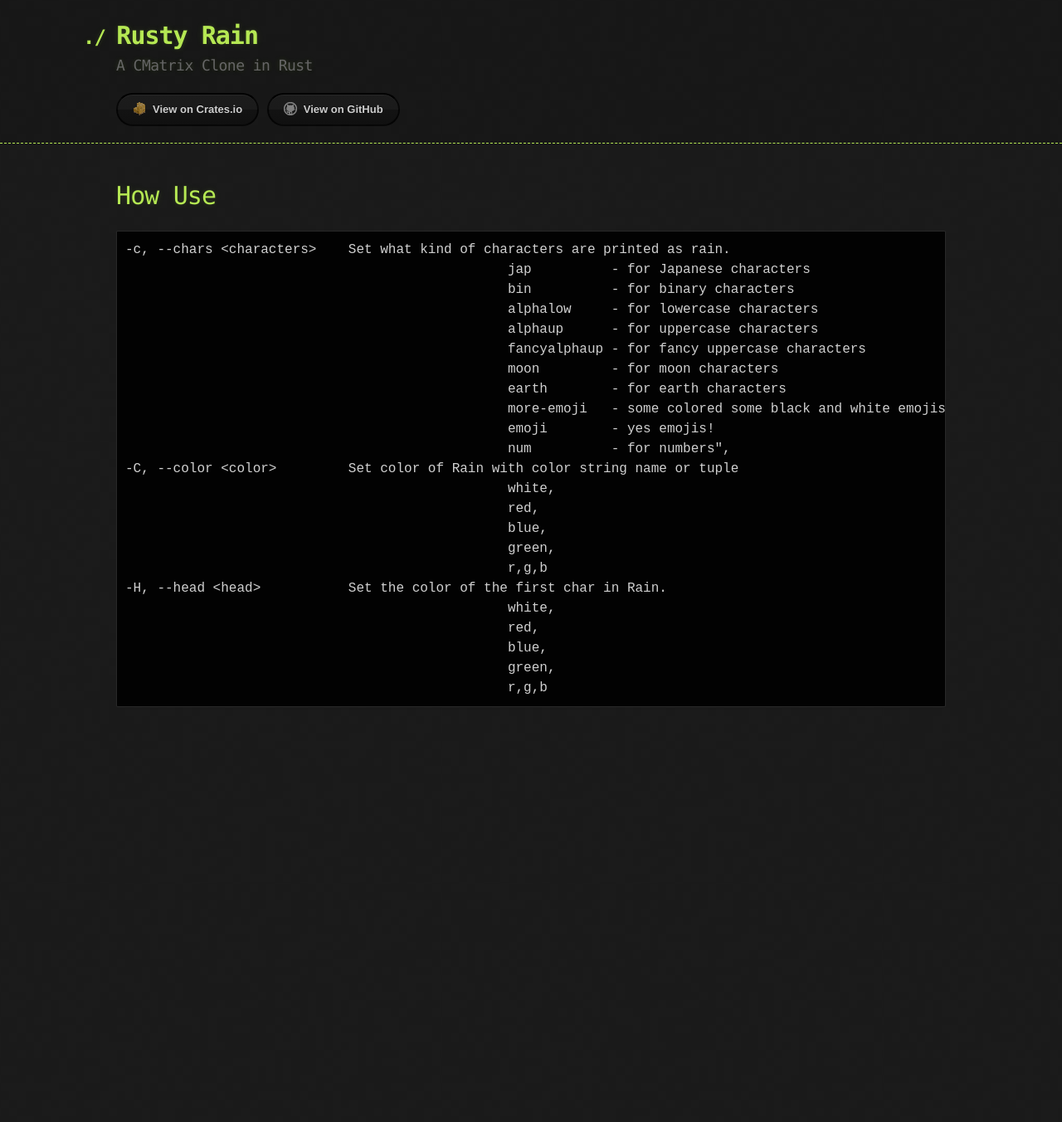
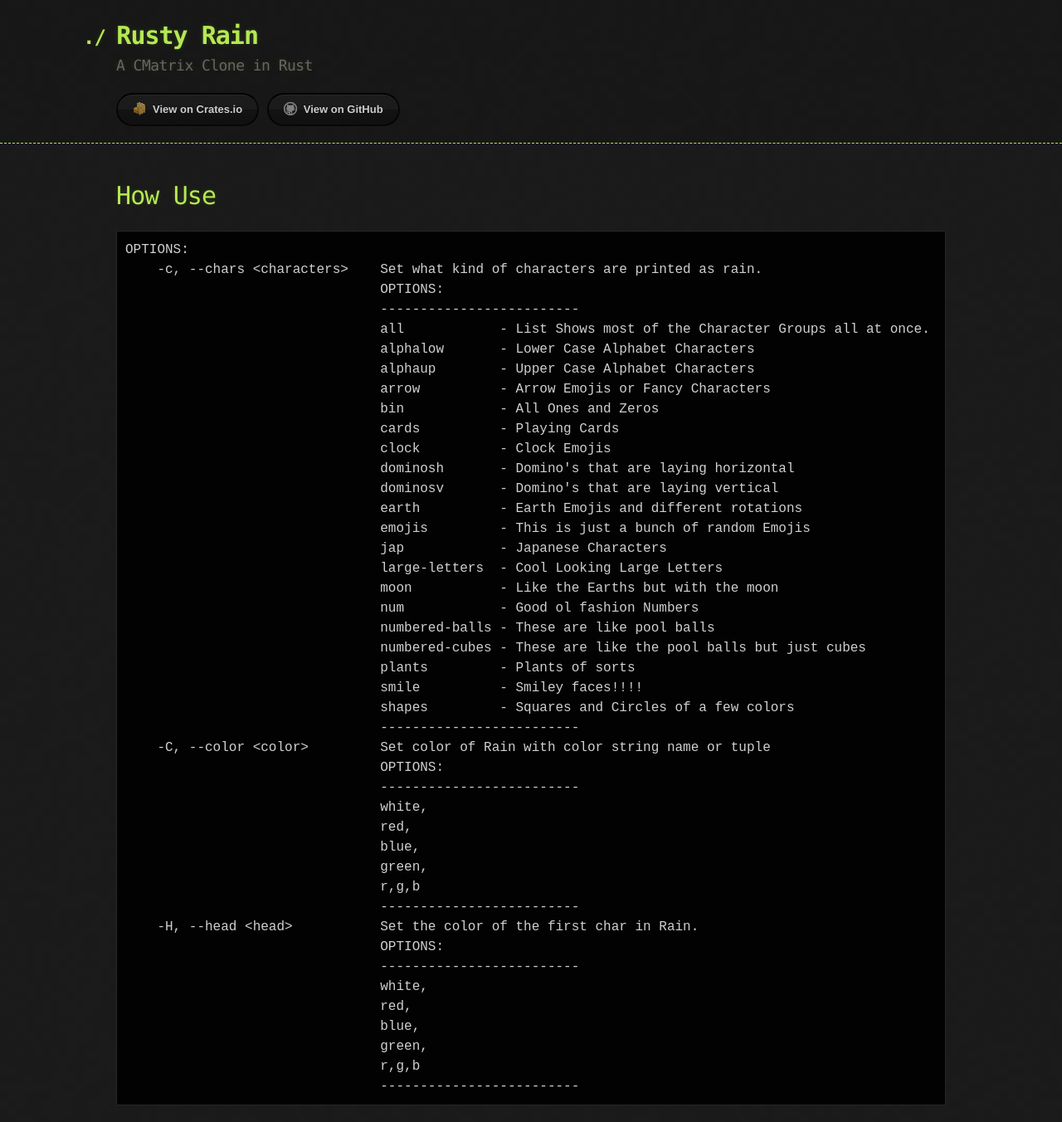
Before and after one commit to cowboy8625/rusty-rain, a Jekyll site: the page built from using.md, in a window 1280 px wide. Shown: the whole page at 83% size. Built offline with Jekyll 4.4.1, drawn with Linux system fonts in a browser that asks for light colours; our own code applies the rules of GitHub Pages for plain Markdown files; before the commit the page ends 900 px from its top, so only the background shows below that.

Commit message:
Update using.md

````diff
--- a/using.md
+++ b/using.md
@@ -1,26 +1,46 @@
 # How Use
 ```
--c, --chars <characters>    Set what kind of characters are printed as rain.
-                                                jap          - for Japanese characters
-                                                bin          - for binary characters
-                                                alphalow     - for lowercase characters
-                                                alphaup      - for uppercase characters
-                                                fancyalphaup - for fancy uppercase characters
-                                                moon         - for moon characters
-                                                earth        - for earth characters
-                                                more-emoji   - some colored some black and white emojis
-                                                emoji        - yes emojis!
-                                                num          - for numbers",
--C, --color <color>         Set color of Rain with color string name or tuple
-                                                white,
-                                                red,
-                                                blue,
-                                                green,
-                                                r,g,b
--H, --head <head>           Set the color of the first char in Rain.
-                                                white,
-                                                red,
-                                                blue,
-                                                green,
-                                                r,g,b
+OPTIONS:
+    -c, --chars <characters>    Set what kind of characters are printed as rain.
+                                OPTIONS:
+                                -------------------------
+                                all            - List Shows most of the Character Groups all at once.
+                                alphalow       - Lower Case Alphabet Characters
+                                alphaup        - Upper Case Alphabet Characters
+                                arrow          - Arrow Emojis or Fancy Characters
+                                bin            - All Ones and Zeros
+                                cards          - Playing Cards
+                                clock          - Clock Emojis
+                                dominosh       - Domino's that are laying horizontal
+                                dominosv       - Domino's that are laying vertical
+                                earth          - Earth Emojis and different rotations
+                                emojis         - This is just a bunch of random Emojis
+                                jap            - Japanese Characters
+                                large-letters  - Cool Looking Large Letters
+                                moon           - Like the Earths but with the moon
+                                num            - Good ol fashion Numbers
+                                numbered-balls - These are like pool balls
+                                numbered-cubes - These are like the pool balls but just cubes
+                                plants         - Plants of sorts
+                                smile          - Smiley faces!!!!
+                                shapes         - Squares and Circles of a few colors
+                                -------------------------
+    -C, --color <color>         Set color of Rain with color string name or tuple
+                                OPTIONS:
+                                -------------------------
+                                white,
+                                red,
+                                blue,
+                                green,
+                                r,g,b
+                                -------------------------
+    -H, --head <head>           Set the color of the first char in Rain.
+                                OPTIONS:
+                                -------------------------
+                                white,
+                                red,
+                                blue,
+                                green,
+                                r,g,b
+                                -------------------------
 ```
````
